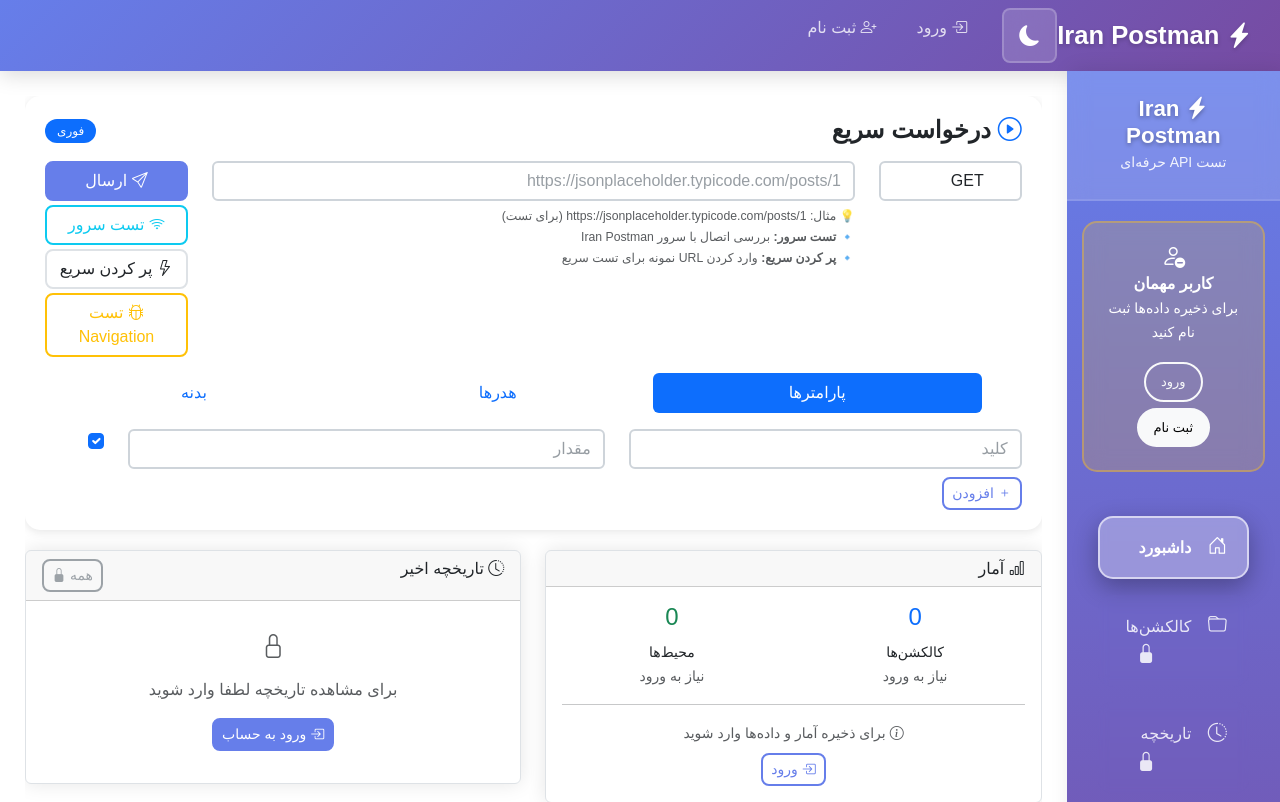
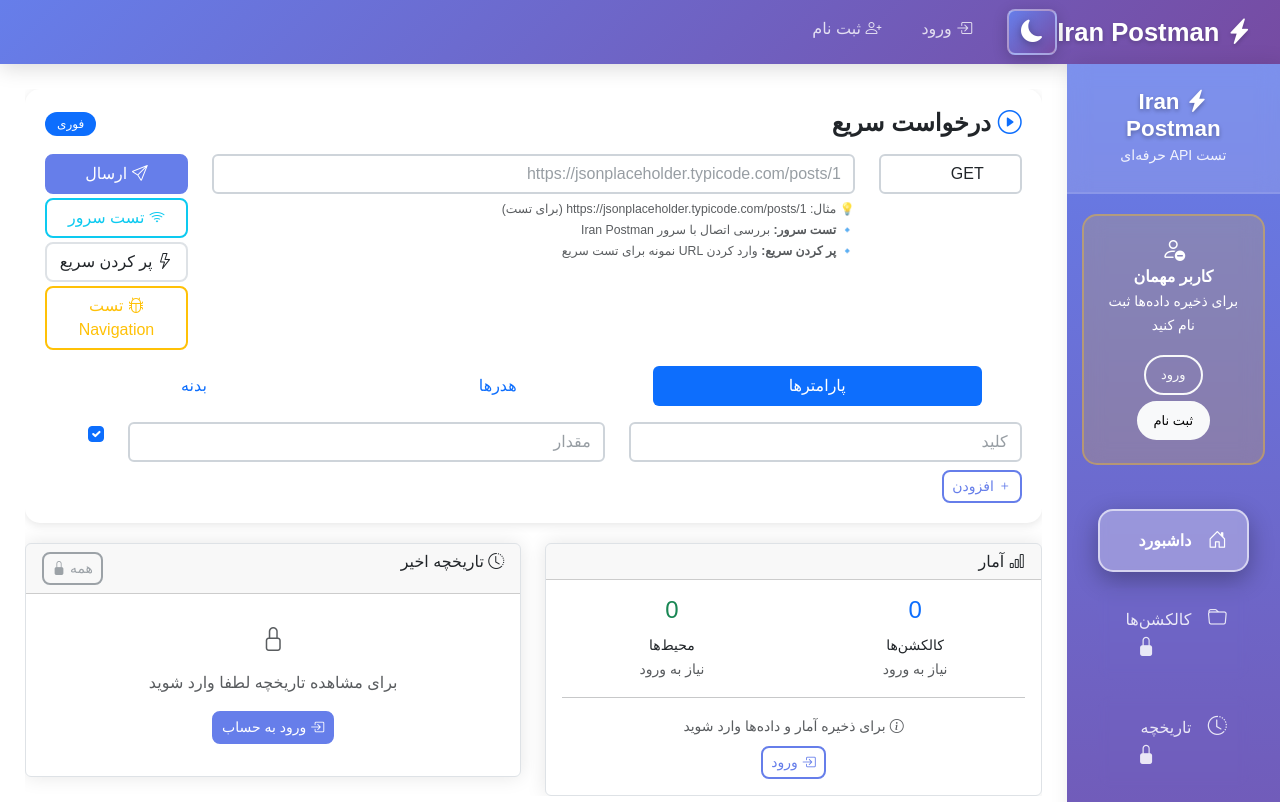
Before and after one commit to Mobin-Ghaemi/iranpostman, a Django app: page /request/ in a window 1280 px wide. Shown: the top 802 px of the page. Run offline with Django 5.2, Linux system fonts and the light colour scheme; some libraries are stand-ins or nearby versions.

Commit message:
FIx Bug Dark Mode And Button

```diff
--- a/templates/base.html
+++ b/templates/base.html
@@ -92,33 +92,160 @@
 
         /* Dark mode toggle button - بهبود شده */
         .theme-toggle {
-            background: rgba(255, 255, 255, 0.15);
-            border: 2px solid rgba(255, 255, 255, 0.2);
-            color: white;
-            border-radius: 50px;
-            padding: 10px 15px;
+            background: linear-gradient(135deg, rgba(255, 255, 255, 0.2) 0%, rgba(255, 255, 255, 0.1) 100%);
+            border: 2px solid rgba(255, 255, 255, 0.3);
+            color: white;
+            border-radius: 25px;
+            padding: 12px 18px;
             margin-left: 15px;
-            transition: all 0.3s ease;
+            transition: all 0.4s cubic-bezier(0.25, 0.46, 0.45, 0.94);
             cursor: pointer;
             font-size: 1.1rem;
-            backdrop-filter: blur(10px);
+            backdrop-filter: blur(15px);
+            box-shadow: 0 4px 15px rgba(0, 0, 0, 0.2);
+            position: relative;
+            overflow: hidden;
+            min-width: 50px;
+            height: 46px;
+            display: flex;
+            align-items: center;
+            justify-content: center;
+        }
+
+        .theme-toggle::before {
+            content: '';
+            position: absolute;
+            top: 0;
+            left: -100%;
+            width: 100%;
+            height: 100%;
+            background: linear-gradient(90deg, transparent, rgba(255, 255, 255, 0.3), transparent);
+            transition: left 0.6s;
+        }
+
+        .theme-toggle:hover::before {
+            left: 100%;
         }
 
         .theme-toggle:hover {
-            background: rgba(255, 255, 255, 0.25);
+            background: linear-gradient(135deg, rgba(255, 255, 255, 0.3) 0%, rgba(255, 255, 255, 0.2) 100%);
+            border-color: rgba(255, 255, 255, 0.5);
+            transform: scale(1.1) translateY(-3px);
+            box-shadow: 0 8px 25px rgba(0, 0, 0, 0.3);
+        }
+
+        .theme-toggle:active {
+            transform: scale(0.95) translateY(-1px);
+            box-shadow: 0 2px 10px rgba(0, 0, 0, 0.2);
+        }
+
+        .theme-toggle i {
+            font-size: 1.4rem;
+            transition: all 0.5s ease;
+            filter: drop-shadow(0 2px 4px rgba(0, 0, 0, 0.3));
+            z-index: 2;
+            position: relative;
+        }
+
+        .theme-toggle:hover i {
+            transform: rotate(180deg) scale(1.2);
+            filter: drop-shadow(0 4px 8px rgba(0, 0, 0, 0.4));
+        }
+
+        /* حالت‌های مختلف دکمه */
+        .theme-toggle[data-theme="light"] {
+            background: linear-gradient(135deg, #667eea 0%, #764ba2 100%);
             border-color: rgba(255, 255, 255, 0.4);
-            transform: scale(1.1);
-            box-shadow: 0 5px 15px rgba(0,0,0,0.2);
-        }
-
-        .theme-toggle i {
-            font-size: 1.3rem;
-            transition: all 0.4s ease;
-        }
-
-        .theme-toggle:hover i {
-            transform: rotate(180deg);
-            color: #fbbf24;
+        }
+
+        .theme-toggle[data-theme="light"]:hover {
+            background: linear-gradient(135deg, #5a6fd8 0%, #6a4190 100%);
+            box-shadow: 0 8px 25px rgba(102, 126, 234, 0.4);
+        }
+
+        .theme-toggle[data-theme="dark"] {
+            background: linear-gradient(135deg, #fbbf24 0%, #f59e0b 100%);
+            border-color: rgba(251, 191, 36, 0.6);
+            color: #1a202c;
+        }
+
+        .theme-toggle[data-theme="dark"]:hover {
+            background: linear-gradient(135deg, #f9a8d4 0%, #fbbf24 100%);
+            box-shadow: 0 8px 25px rgba(251, 191, 36, 0.5);
+        }
+
+        .theme-toggle[data-theme="dark"] i {
+            color: #1a202c;
+            filter: drop-shadow(0 2px 4px rgba(26, 32, 44, 0.3));
+        }
+
+        /* انیمیشن برای تغییر آیکون */
+        .theme-toggle .icon-wrapper {
+            position: relative;
+            width: 24px;
+            height: 24px;
+            display: flex;
+            align-items: center;
+            justify-content: center;
+        }
+
+        .theme-toggle .bi-moon-fill,
+        .theme-toggle .bi-sun-fill {
+            position: absolute;
+            transition: all 0.5s cubic-bezier(0.25, 0.46, 0.45, 0.94);
+        }
+
+        /* حالت انیمیشن برای تغییر */
+        .theme-toggle.changing {
+            animation: pulse 0.6s ease-in-out;
+        }
+
+        @keyframes pulse {
+            0% { transform: scale(1); }
+            50% { transform: scale(1.15); }
+            100% { transform: scale(1); }
+        }
+
+        /* Tooltip برای دکمه */
+        .theme-toggle::after {
+            content: attr(title);
+            position: absolute;
+            bottom: -35px;
+            left: 50%;
+            transform: translateX(-50%);
+            background: rgba(0, 0, 0, 0.8);
+            color: white;
+            padding: 5px 10px;
+            border-radius: 6px;
+            font-size: 12px;
+            white-space: nowrap;
+            opacity: 0;
+            pointer-events: none;
+            transition: all 0.3s ease;
+            z-index: 1000;
+        }
+
+        .theme-toggle:hover::after {
+            opacity: 1;
+            bottom: -30px;
+        }
+
+        /* موبایل responsive */
+        @media (max-width: 768px) {
+            .theme-toggle {
+                padding: 10px 14px;
+                margin-left: 10px;
+                min-width: 44px;
+                height: 40px;
+            }
+
+            .theme-toggle i {
+                font-size: 1.2rem;
+            }
+
+            .theme-toggle::after {
+                display: none; /* حذف tooltip در موبایل */
+            }
         }
 
         /* Cards and containers - بهبود شده */
@@ -1008,6 +1135,15 @@
     function toggleTheme() {
         const currentTheme = document.documentElement.getAttribute('data-theme');
         const newTheme = currentTheme === 'dark' ? 'light' : 'dark';
+        const themeBtn = document.getElementById('theme-toggle');
+
+        // Add changing animation
+        if (themeBtn) {
+            themeBtn.classList.add('changing');
+            setTimeout(() => {
+                themeBtn.classList.remove('changing');
+            }, 600);
+        }
 
         document.documentElement.setAttribute('data-theme', newTheme);
         localStorage.setItem('theme', newTheme);
@@ -1018,21 +1154,28 @@
             fixResponseViewerColors();
         }, 100);
 
-        // Show notification
-        const message = newTheme === 'dark' ? 'حالت تاریک فعال شد 🌙' : 'حالت روشن فعال شد ☀️';
-        showAlert(message, 'success', 2000);
+        // Show notification with better message
+        const messages = {
+            dark: 'حالت تاریک فعال شد 🌙✨',
+            light: 'حالت روشن فعال شد ☀️🌟'
+        };
+        showAlert(messages[newTheme], 'success', 2000);
     }
 
     function updateThemeButton(theme) {
         const themeBtn = document.getElementById('theme-toggle');
         if (themeBtn) {
             const icon = themeBtn.querySelector('i');
+
+            // Update button data-theme attribute
+            themeBtn.setAttribute('data-theme', theme);
+
             if (theme === 'dark') {
                 icon.className = 'bi bi-sun-fill';
-                themeBtn.setAttribute('title', 'تغییر به حالت روشن');
+                themeBtn.setAttribute('title', 'تغییر به حالت روشن ☀️');
             } else {
                 icon.className = 'bi bi-moon-fill';
-                themeBtn.setAttribute('title', 'تغییر به حالت تاریک');
+                themeBtn.setAttribute('title', 'تغییر به حالت تاریک 🌙');
             }
         }
     }
```
Also changed, not shown: db/db.sqlite3.
